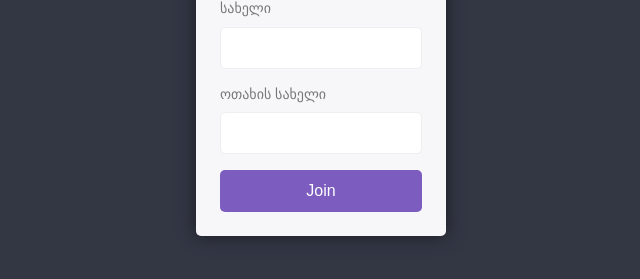
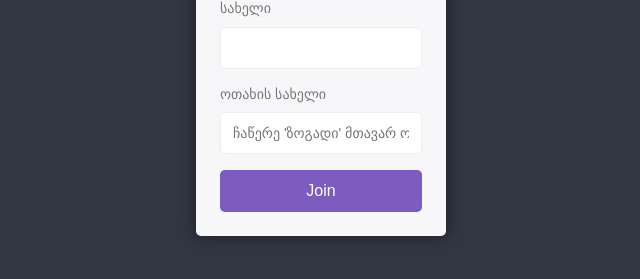
Before and after one commit to TokoIarajuli/node_chat_app, a website: page chat-app/public/index.html in a window 1280 px wide. Shown: the part 347-626 px from the top of the page, without its empty margins (319-959 px from the left). Drawn offline with Linux system fonts and the light colour scheme.

Commit message:
test fix

```diff
--- a/chat-app/public/index.html
+++ b/chat-app/public/index.html
@@ -13,7 +13,12 @@
           <label>სახელი</label>
           <input type="text" name="username" placeholder="" required />
           <label>ოთახის სახელი</label>
-          <input type="text" name="room" placeholder="" required />
+          <input
+            type="text"
+            name="room"
+            placeholder="ჩაწერე 'ზოგადი' მთავარ ოთახში შესასვლელად"
+            required
+          />
           <button>Join</button>
         </form>
       </div>
```
